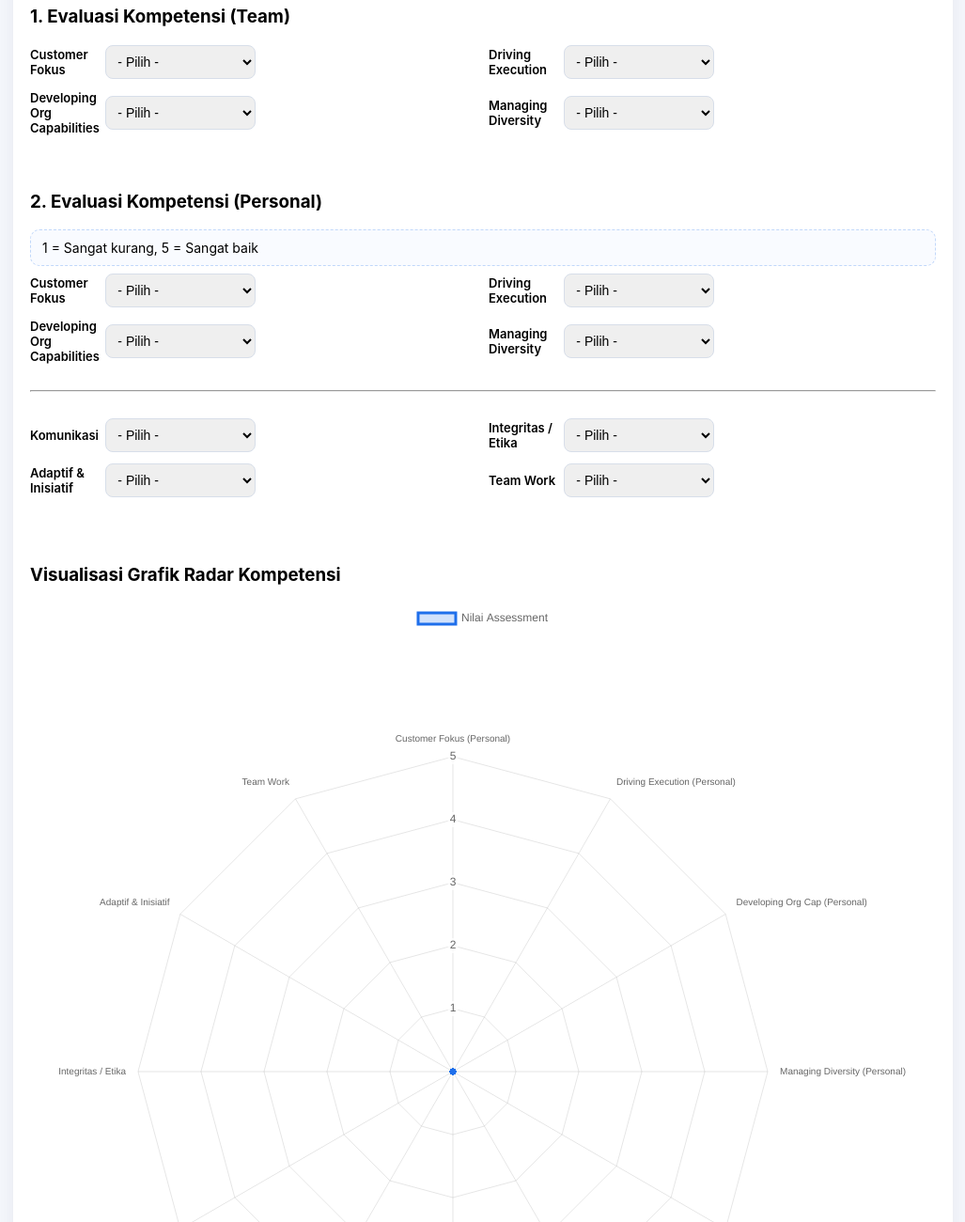
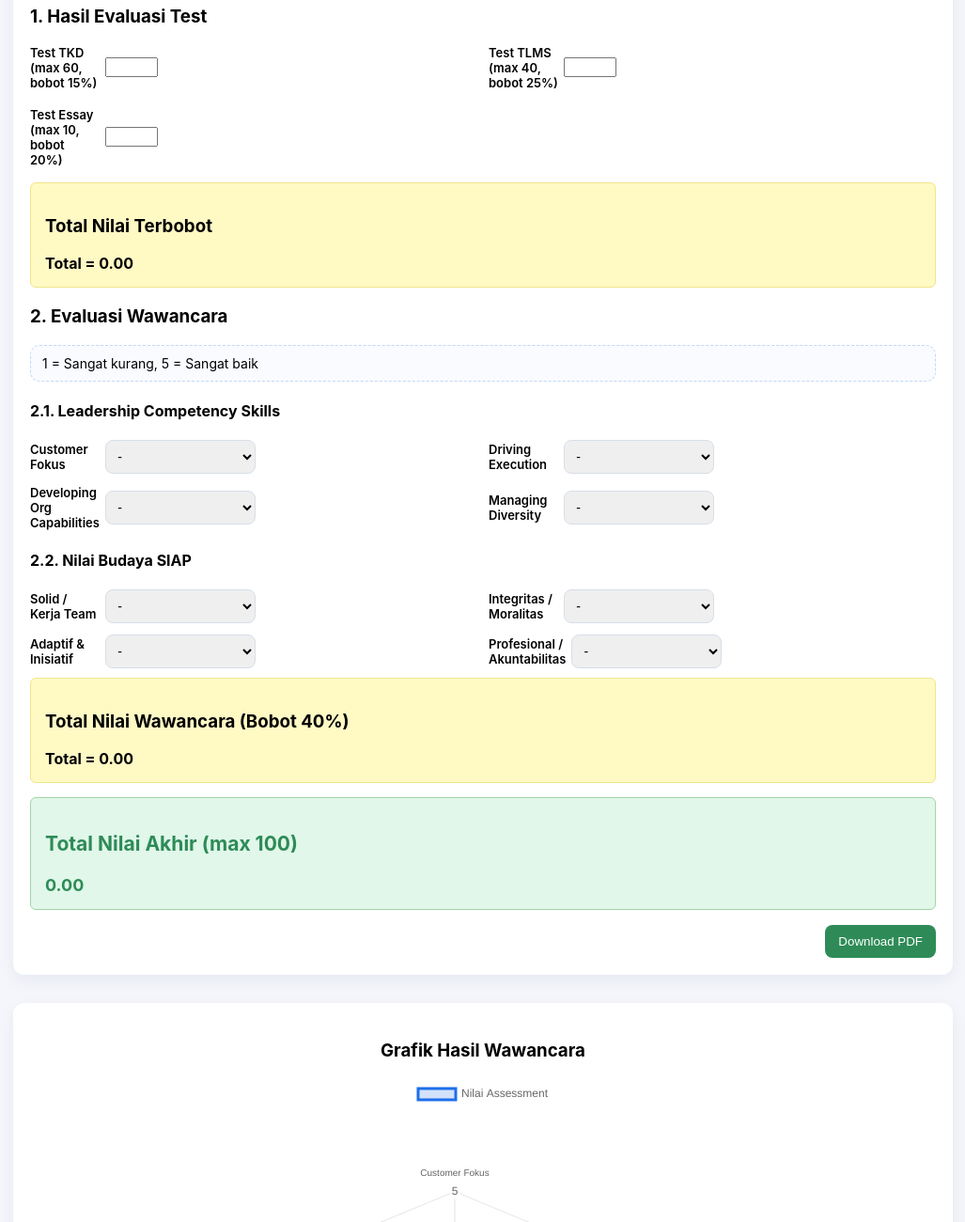
Before and after one commit to joko140576/from-evaluasi-assesment, a plain HTML site: page index.html in a window 1280 px wide. Shown: the part 440-1740 px from the top of the page at 94% size, without its empty margins (126-1153 px from the left). Drawn offline with nearby package versions, Linux system fonts and the light colour scheme.

Commit message:
Update index.html

```diff
--- a/index.html
+++ b/index.html
@@ -1,10 +1,15 @@
-
 <!doctype html>
 <html lang="id">
 <head>
   <meta charset="utf-8" />
   <meta name="viewport" content="width=device-width,initial-scale=1" />
   <title>Form Hasil Assessment Level Manager</title>
+
+  <!-- Chart.js, html2canvas, jsPDF -->
+  <script src="https://cdn.jsdelivr.net/npm/chart.js"></script>
+  <script src="https://cdnjs.cloudflare.com/ajax/libs/html2canvas/1.4.1/html2canvas.min.js"></script>
+  <script src="https://cdnjs.cloudflare.com/ajax/libs/jspdf/2.5.1/jspdf.umd.min.js"></script>
+
   <style>
     :root{--accent:#1f6feb;--card:#ffffff;--muted:#666}
     body{font-family:Inter, system-ui, Arial; background:#f4f6fb; margin:20px}
@@ -32,6 +37,9 @@
     .btn.success {background: seagreen;}
     .tanggal-besar {font-size: 16px;padding: 10px 14px;border-radius: 10px;border: 1px solid var(--accent);background: #f9fbff}
     .note-box{border: 1px dashed rgba(31,111,235,0.25);background: #f9fbff;padding: 10px 12px;border-radius: 10px;font-size: 14px;margin:8px 0}
+    .total-container {background:#fff9c4;padding:15px;border-radius:6px;border:1px solid #f0e68c;margin-top:10px;font-weight:bold}
+    .final-container {background:#e0f7e9;padding:15px;border-radius:6px;border:1px solid #a5d6a7;margin-top:15px;font-size:18px;font-weight:bold;color:seagreen}
+    #chartSection {margin-top:30px;text-align:center;padding:20px;background:#fff;border-radius:12px;box-shadow:0 6px 18px rgba(20,30,60,0.06)}
     @media print{.no-print{display:none}.card{box-shadow:none;border-radius:0;padding:6mm}}
   </style>
 </head>
@@ -45,7 +53,7 @@
           </div>
           <div style="margin-top:8px">
             <label>Nama Asesi</label>
-            <input type="text" id="nama_asesi" placeholder="Isi nama asesi" required />
+            <input type="text" id="nama_asesi" placeholder="Isi nama asesi" />
           </div>
         </div>
         <div style="flex:1">
@@ -67,115 +75,147 @@
           <div class="grid">
             <div>
               <label>Tanggal Assessment</label>
-              <input type="date" id="tanggal_wawancara" class="tanggal-besar" required />
+              <input type="date" id="tanggal_wawancara" class="tanggal-besar" />
             </div>
             <div>
               <label>Nama Asesor / Penguji</label>
-              <input type="text" id="nama_pewawancara" placeholder="Isi nama pewawancara" required />
+              <input type="text" id="nama_pewawancara" placeholder="Isi nama pewawancara" />
             </div>
           </div>
         </div>
 
-        <!-- team -->
+        <!-- Evaluasi Test -->
         <div class="section">
-          <h3>1. Evaluasi Kompetensi (Team)</h3>
+          <h3>1. Hasil Evaluasi Test </h3>
           <div class="grid">
             <div class="rating-row">
-              <div class="label">Customer Fokus</div>
-              <div class="controls"><select id="team_customer"><option value="">- Pilih -</option><option>1</option><option>2</option><option>3</option><option>4</option><option>5</option></select></div>
+              <div class="label">Test TKD (max 60, bobot 15%)</div>
+              <div class="controls">
+                <input type="number" id="tkd" min="0" max="60" oninput="hitungNilai()">
+              </div>
+              <div id="tkd_hasil" style="font-weight:bold; color:darkblue"></div>
             </div>
             <div class="rating-row">
-              <div class="label">Driving Execution</div>
-              <div class="controls"><select id="team_driving"><option value="">- Pilih -</option><option>1</option><option>2</option><option>3</option><option>4</option><option>5</option></select></div>
+              <div class="label">Test TLMS (max 40, bobot 25%)</div>
+              <div class="controls">
+                <input type="number" id="tlms" min="0" max="40" oninput="hitungNilai()">
+              </div>
+              <div id="tlms_hasil" style="font-weight:bold; color:darkblue"></div>
             </div>
             <div class="rating-row">
-              <div class="label">Developing Org Capabilities</div>
-              <div class="controls"><select id="team_developing"><option value="">- Pilih -</option><option>1</option><option>2</option><option>3</option><option>4</option><option>5</option></select></div>
-            </div>
-            <div class="rating-row">
-              <div class="label">Managing Diversity</div>
-              <div class="controls"><select id="team_diversity"><option value="">- Pilih -</option><option>1</option><option>2</option><option>3</option><option>4</option><option>5</option></select></div>
+              <div class="label">Test Essay (max 10, bobot 20%)</div>
+              <div class="controls">
+                <input type="number" id="essay" min="0" max="10" oninput="hitungNilai()">
+              </div>
+              <div id="essay_hasil" style="font-weight:bold; color:darkblue"></div>
             </div>
           </div>
-        </div>
-        <br>
-        <br>
-
-        <!-- personal -->
-        <div class="section">
-          <h3>2. Evaluasi Kompetensi (Personal)</h3>
-          <div class="note-box">1 = Sangat kurang, 5 = Sangat baik</div>
-          <div class="grid">
-            <div class="rating-row">
-              <div class="label">Customer Fokus</div>
-              <div class="controls"><select id="personal_customer"><option value="">- Pilih -</option><option>1</option><option>2</option><option>3</option><option>4</option><option>5</option></select></div>
-            </div>
-            <div class="rating-row">
-              <div class="label">Driving Execution</div>
-              <div class="controls"><select id="personal_driving"><option value="">- Pilih -</option><option>1</option><option>2</option><option>3</option><option>4</option><option>5</option></select></div>
-            </div>
-            <div class="rating-row">
-              <div class="label">Developing Org Capabilities</div>
-              <div class="controls"><select id="personal_developing"><option value="">- Pilih -</option><option>1</option><option>2</option><option>3</option><option>4</option><option>5</option></select></div>
-            </div>
-            <div class="rating-row">
-              <div class="label">Managing Diversity</div>
-              <div class="controls"><select id="personal_diversity"><option value="">- Pilih -</option><option>1</option><option>2</option><option>3</option><option>4</option><option>5</option></select></div>
-            </div>
+          <div class="total-container">
+            <h3>Total Nilai Terbobot</h3>
+            <div id="total_hasil">Total = 0.00</div>
           </div>
-          <br>
-          <hr>
-          <br>
-          <div class="grid">
-            <div class="rating-row">
-              <div class="label">Komunikasi</div>
-              <div class="controls"><select id="interview_komunikasi"><option value="">- Pilih -</option><option>1</option><option>2</option><option>3</option><option>4</option><option>5</option></select></div>
-            </div>
-            <div class="rating-row">
-              <div class="label">Integritas / Etika</div>
-              <div class="controls"><select id="interview_integritas"><option value="">- Pilih -</option><option>1</option><option>2</option><option>3</option><option>4</option><option>5</option></select></div>
-            </div>
-            <div class="rating-row">
-              <div class="label">Adaptif & Inisiatif</div>
-              <div class="controls"><select id="interview_adaptif"><option value="">- Pilih -</option><option>1</option><option>2</option><option>3</option><option>4</option><option>5</option></select></div>
-            </div>
-            <div class="rating-row">
-              <div class="label">Team Work</div>
-              <div class="controls"><select id="interview_teamwork"><option value="">- Pilih -</option><option>1</option><option>2</option><option>3</option><option>4</option><option>5</option></select></div>
-            </div>
-            <br><br>
-
         </div>
 
-        <!-- radar chart -->
-        <div class="section" id="chartSection">
-          <h3>Visualisasi Grafik Radar Kompetensi</h3>
-          <canvas id="radarChart" width="400" height="400"></canvas>
+        <!-- Evaluasi Wawancara -->
+        <div class="section">
+          <h3>2. Evaluasi Wawancara </h3>
+          <div class="note-box">1 = Sangat kurang, 5 = Sangat baik</div>
+
+          <h4>2.1. Leadership Competency Skills</h4>
+          <div class="grid">
+            <div class="rating-row"><div class="label">Customer Fokus</div><div class="controls"><select id="personal_customer"><option value="">-</option><option>1</option><option>2</option><option>3</option><option>4</option><option>5</option></select></div></div>
+            <div class="rating-row"><div class="label">Driving Execution</div><div class="controls"><select id="personal_driving"><option value="">-</option><option>1</option><option>2</option><option>3</option><option>4</option><option>5</option></select></div></div>
+            <div class="rating-row"><div class="label">Developing Org Capabilities</div><div class="controls"><select id="personal_developing"><option value="">-</option><option>1</option><option>2</option><option>3</option><option>4</option><option>5</option></select></div></div>
+            <div class="rating-row"><div class="label">Managing Diversity</div><div class="controls"><select id="personal_diversity"><option value="">-</option><option>1</option><option>2</option><option>3</option><option>4</option><option>5</option></select></div></div>
+          </div>
+
+          <h4>2.2. Nilai Budaya SIAP</h4>
+          <div class="grid">
+            <div class="rating-row"><div class="label">Solid / Kerja Team</div><div class="controls"><select id="interview_solid"><option value="">-</option><option>1</option><option>2</option><option>3</option><option>4</option><option>5</option></select></div></div>
+            <div class="rating-row"><div class="label">Integritas / Moralitas</div><div class="controls"><select id="interview_integritas"><option value="">-</option><option>1</option><option>2</option><option>3</option><option>4</option><option>5</option></select></div></div>
+            <div class="rating-row"><div class="label">Adaptif & Inisiatif</div><div class="controls"><select id="interview_adaptif"><option value="">-</option><option>1</option><option>2</option><option>3</option><option>4</option><option>5</option></select></div></div>
+            <div class="rating-row"><div class="label">Profesional / Akuntabilitas</div><div class="controls"><select id="interview_teamwork"><option value="">-</option><option>1</option><option>2</option><option>3</option><option>4</option><option>5</option></select></div></div>
+          </div>
+
+          <div class="total-container">
+            <h3>Total Nilai Wawancara (Bobot 40%)</h3>
+            <div id="wawancara_hasil">Total = 0.00</div>
+          </div>
         </div>
 
-        <!-- catatan -->
-        <div class="section">
-          <h3>Kelebihan</h3>
-          <textarea id="kelebihan" class="full"></textarea>
-          <h3>Kekurangan</h3>
-          <textarea id="kekurangan" class="full"></textarea>
-        </div>
-
-        <div class="buttons no-print">
-          <button type="reset" class="btn secondary">Reset Form</button>
-          <button type="button" class="btn success" onclick="downloadPDF()">Export PDF</button>
+        <!-- Total Akhir -->
+        <div class="final-container">
+          <h3>Total Nilai Akhir (max 100)</h3>
+          <div id="final_total">0.00</div>
         </div>
       </form>
+
+      <div class="buttons no-print">
+        <button type="button" class="btn success" onclick="downloadPDF()">Download PDF</button>
+      </div>
+    </div>
+
+    <!-- Chart Section -->
+    <div id="chartSection" class="card">
+      <h3>Grafik Hasil Wawancara</h3>
+      <canvas id="radarChart" width="400" height="400"></canvas>
     </div>
   </div>
 
-  <!-- Chart.js, html2canvas, jsPDF -->
-  <script src="https://cdn.jsdelivr.net/npm/chart.js"></script>
-  <script src="https://cdnjs.cloudflare.com/ajax/libs/html2canvas/1.4.1/html2canvas.min.js"></script>
-  <script src="https://cdnjs.cloudflare.com/ajax/libs/jspdf/2.5.1/jspdf.umd.min.js"></script>
+  <script>
+    // --- perhitungan nilai ---
+    let totalTest = 0;
+    let totalWawancara = 0;
 
-  <script>
-    // Foto upload
+    function hitungNilai(){
+      const tkd = parseFloat(document.getElementById("tkd").value) || 0;
+      const tlms = parseFloat(document.getElementById("tlms").value) || 0;
+      const essay = parseFloat(document.getElementById("essay").value) || 0;
+
+      const tkd_bobot = (tkd/60) * 15;
+      const tlms_bobot = (tlms/40) * 25;
+      const essay_bobot = (essay/10) * 20;
+
+      totalTest = tkd_bobot + tlms_bobot + essay_bobot;
+
+      document.getElementById("tkd_hasil").innerText = `Bobot: ${tkd_bobot.toFixed(2)}`;
+      document.getElementById("tlms_hasil").innerText = `Bobot: ${tlms_bobot.toFixed(2)}`;
+      document.getElementById("essay_hasil").innerText = `Bobot: ${essay_bobot.toFixed(2)}`;
+      document.getElementById("total_hasil").innerText = `Total = ${totalTest.toFixed(2)}`;
+
+      hitungFinal();
+    }
+
+    function hitungWawancara() {
+      const ids = [
+        "personal_customer","personal_driving","personal_developing","personal_diversity",
+        "interview_solid","interview_integritas","interview_adaptif","interview_teamwork"
+      ];
+      let sum = 0;
+      ids.forEach(id => { sum += parseInt(document.getElementById(id).value) || 0; });
+
+      totalWawancara = (sum/40) * 40; // bobot 40%
+      document.getElementById("wawancara_hasil").innerText = `Skor = ${sum} | Bobot: ${totalWawancara.toFixed(2)}`;
+
+      hitungFinal();
+    }
+
+    function hitungFinal(){
+      let totalFinal = totalTest + totalWawancara;
+      if(totalFinal > 100) totalFinal = 100;
+      document.getElementById("final_total").innerText = totalFinal.toFixed(2);
+    }
+
+    // pasang event listener untuk select wawancara agar selalu update
+    [
+      "personal_customer","personal_driving","personal_developing","personal_diversity",
+      "interview_solid","interview_integritas","interview_adaptif","interview_teamwork"
+    ].forEach(id=>{
+      const el = document.getElementById(id);
+      if(el) el.addEventListener("change", ()=>{ hitungWawancara(); updateRadar(); });
+    });
+
+    // foto upload
     const photoInput = document.getElementById('photoInput');
     const photoFrame = document.getElementById('photoFrame');
     photoFrame.addEventListener('click', ()=> photoInput.click());
@@ -190,69 +230,116 @@
       photoFrame.innerHTML='<span style="color:#99a0b3">Foto Pelamar<br/>(klik untuk pilih)</span>';
     }
 
-    // Radar Chart
+    // --- radar chart ---
     const radarLabels = [
-      "Customer Fokus (Personal)",
-      "Driving Execution (Personal)",
-      "Developing Org Cap (Personal)",
-      "Managing Diversity (Personal)",
-      "Customer Fokus (Team)",
-      "Driving Execution (Team)",
-      "Developing Org Cap (Team)",
-      "Managing Diversity (Team)",
-      "Komunikasi",
-      "Integritas / Etika",
-      "Adaptif & Inisiatif",
-      "Team Work"
+      "Customer Fokus","Driving Execution","Developing Org Cap","Managing Diversity",
+      "Solid / Teamwork","Integritas","Adaptif","Profesional"
     ];
     const radarSelectIds = [
       "personal_customer","personal_driving","personal_developing","personal_diversity",
-      "team_customer","team_driving","team_developing","team_diversity",
-      "interview_komunikasi","interview_integritas","interview_adaptif","interview_teamwork"
+      "interview_solid","interview_integritas","interview_adaptif","interview_teamwork"
     ];
-    function getSelects(){ return radarSelectIds.map(id=>document.getElementById(id)); }
-    const ctx=document.getElementById('radarChart').getContext('2d');
-    const radarChart=new Chart(ctx,{
-      type:'radar',
-      data:{labels:radarLabels,datasets:[{label:'Nilai Assessment',data:new Array(radarLabels.length).fill(0),
-        backgroundColor:'rgba(31,111,235,0.2)',borderColor:'rgba(31,111,235,1)',pointBackgroundColor:'rgba(31,111,235,1)'}]},
-      options:{responsive:true,scales:{r:{min:0,max:5,ticks:{stepSize:1}}}}
+    const ctx = document.getElementById('radarChart').getContext('2d');
+    const radarChart = new Chart(ctx, {
+      type: 'radar',
+      data: {
+        labels: radarLabels,
+        datasets: [{
+          label: 'Nilai Assessment',
+          data: new Array(radarLabels.length).fill(0),
+          backgroundColor: 'rgba(31,111,235,0.2)',
+          borderColor: 'rgba(31,111,235,1)',
+          pointBackgroundColor: 'rgba(31,111,235,1)'
+        }]
+      },
+      options: { responsive: true, scales: { r: { min: 0, max: 5, ticks: { stepSize: 1 } } } }
     });
+
     function updateRadar(){
-      const values=getSelects().map(sel=>parseInt(sel.value)||0);
-      radarChart.data.datasets[0].data=values; radarChart.update();
+      const values = radarSelectIds.map(id => parseInt(document.getElementById(id).value) || 0);
+      radarChart.data.datasets[0].data = values;
+      radarChart.update();
     }
-    getSelects().forEach(sel=> sel.addEventListener('change',updateRadar));
 
-    // Export PDF → 2 halaman (form & chart)
+    // render awal radar
+    updateRadar();
+
+    // --- improved downloadPDF with slicing to avoid cut-off ---
     async function downloadPDF(){
-      const { jsPDF } = window.jspdf;
-      const card = document.getElementById("formCard");
-      const chart = document.getElementById("chartSection");
+      try{
+        const { jsPDF } = window.jspdf;
+        const card = document.getElementById("formCard");
+        const chart = document.getElementById("chartSection");
 
-      // Sembunyikan chart saat capture halaman 1
-      chart.style.display = "none";
-      const canvas1 = await html2canvas(card,{scale:2});
-      chart.style.display = "block";
+        // --- capture form card as canvas ---
+        const canvas1 = await html2canvas(card, { scale: 2, useCORS: true, logging:false });
+        const imgData1 = canvas1.toDataURL('image/png');
 
-      const pdf = new jsPDF("p","mm","a4");
-      const pageWidth = pdf.internal.pageSize.getWidth();
+        const pdf = new jsPDF('p','mm','a4');
+        const pageWidth = pdf.internal.pageSize.getWidth();
+        const pageHeight = pdf.internal.pageSize.getHeight();
+        const margin = 10; // mm top/bottom margin if wanted
+        const usablePageHeight = pageHeight - margin*2;
 
-      // Halaman 1 (tanpa chart)
-      const imgData1 = canvas1.toDataURL("image/png");
-      const imgProps1 = pdf.getImageProperties(imgData1);
-      const pdfHeight1 = (imgProps1.height * pageWidth) / imgProps1.width;
-      pdf.addImage(imgData1,"PNG",0,0,pageWidth,pdfHeight1);
+        // scaled height of full canvas when width set to pageWidth
+        const img1ScaledHeight = (canvas1.height * pageWidth) / canvas1.width;
 
-      // Halaman 2 (hanya chart)
-      pdf.addPage();
-      const canvas2 = await html2canvas(chart,{scale:2});
-      const imgData2 = canvas2.toDataURL("image/png");
-      const imgProps2 = pdf.getImageProperties(imgData2);
-      const pdfHeight2 = (imgProps2.height * pageWidth) / imgProps2.width;
-      pdf.addImage(imgData2,"PNG",0,20,pageWidth,pdfHeight2);
+        if (img1ScaledHeight <= usablePageHeight) {
+          // fits in one page
+          pdf.addImage(imgData1, 'PNG', 0, margin, pageWidth, img1ScaledHeight);
+        } else {
+          // slice canvas into multiple parts
+          const pxPerPage = Math.floor((usablePageHeight * canvas1.width) / pageWidth);
+          let remaining = canvas1.height;
+          let position = 0;
+          while (remaining > 0) {
+            const sliceHeight = Math.min(pxPerPage, remaining);
+            const canvasSlice = document.createElement('canvas');
+            canvasSlice.width = canvas1.width;
+            canvasSlice.height = sliceHeight;
+            const ctxSlice = canvasSlice.getContext('2d');
+            ctxSlice.drawImage(canvas1, 0, position, canvas1.width, sliceHeight, 0, 0, canvasSlice.width, canvasSlice.height);
+            const sliceData = canvasSlice.toDataURL('image/png');
+            const slicePdfHeight = (sliceHeight * pageWidth) / canvas1.width;
+            pdf.addImage(sliceData, 'PNG', 0, margin, pageWidth, slicePdfHeight);
+            remaining -= sliceHeight;
+            position += sliceHeight;
+            if (remaining > 0) pdf.addPage();
+          }
+        }
 
-      pdf.save("Assessment_Manager.pdf");
+        // --- capture chart (as second PDF page) ---
+        pdf.addPage();
+        const canvas2 = await html2canvas(chart, { scale: 2, useCORS: true, logging:false });
+        const img2Data = canvas2.toDataURL('image/png');
+        const img2ScaledHeight = (canvas2.height * pageWidth) / canvas2.width;
+        if (img2ScaledHeight <= usablePageHeight) {
+          pdf.addImage(img2Data, 'PNG', 0, margin, pageWidth, img2ScaledHeight);
+        } else {
+          // slice chart canvas
+          const pxPerPage2 = Math.floor((usablePageHeight * canvas2.width) / pageWidth);
+          let rem2 = canvas2.height;
+          let pos2 = 0;
+          while (rem2 > 0) {
+            const sliceH = Math.min(pxPerPage2, rem2);
+            const c = document.createElement('canvas');
+            c.width = canvas2.width;
+            c.height = sliceH;
+            c.getContext('2d').drawImage(canvas2, 0, pos2, canvas2.width, sliceH, 0, 0, c.width, c.height);
+            const d = c.toDataURL('image/png');
+            const pdfH = (sliceH * pageWidth) / canvas2.width;
+            pdf.addImage(d, 'PNG', 0, margin, pageWidth, pdfH);
+            rem2 -= sliceH;
+            pos2 += sliceH;
+            if (rem2 > 0) pdf.addPage();
+          }
+        }
+
+        pdf.save('Assessment_Manager.pdf');
+      } catch (err) {
+        console.error('Download PDF gagal:', err);
+        alert('Gagal membuat PDF. Lihat console untuk detil.');
+      }
     }
   </script>
 </body>
```
